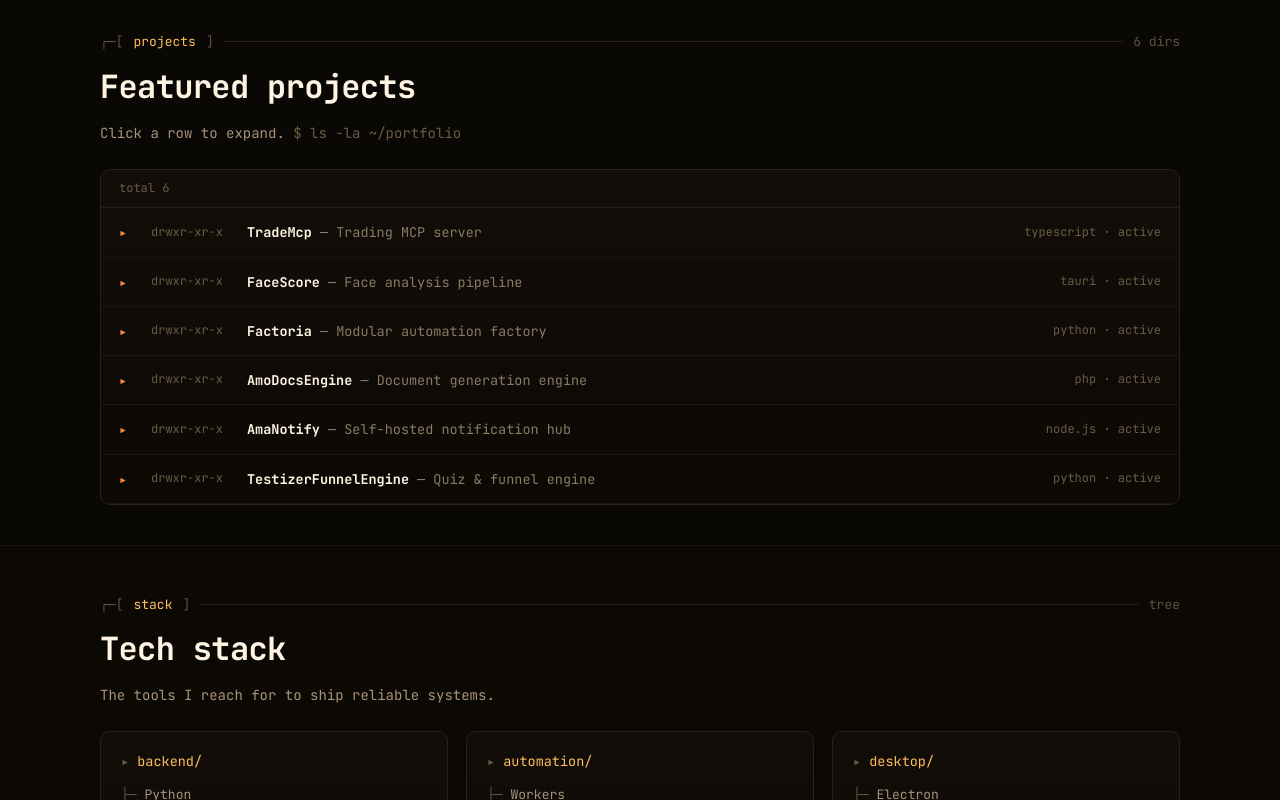
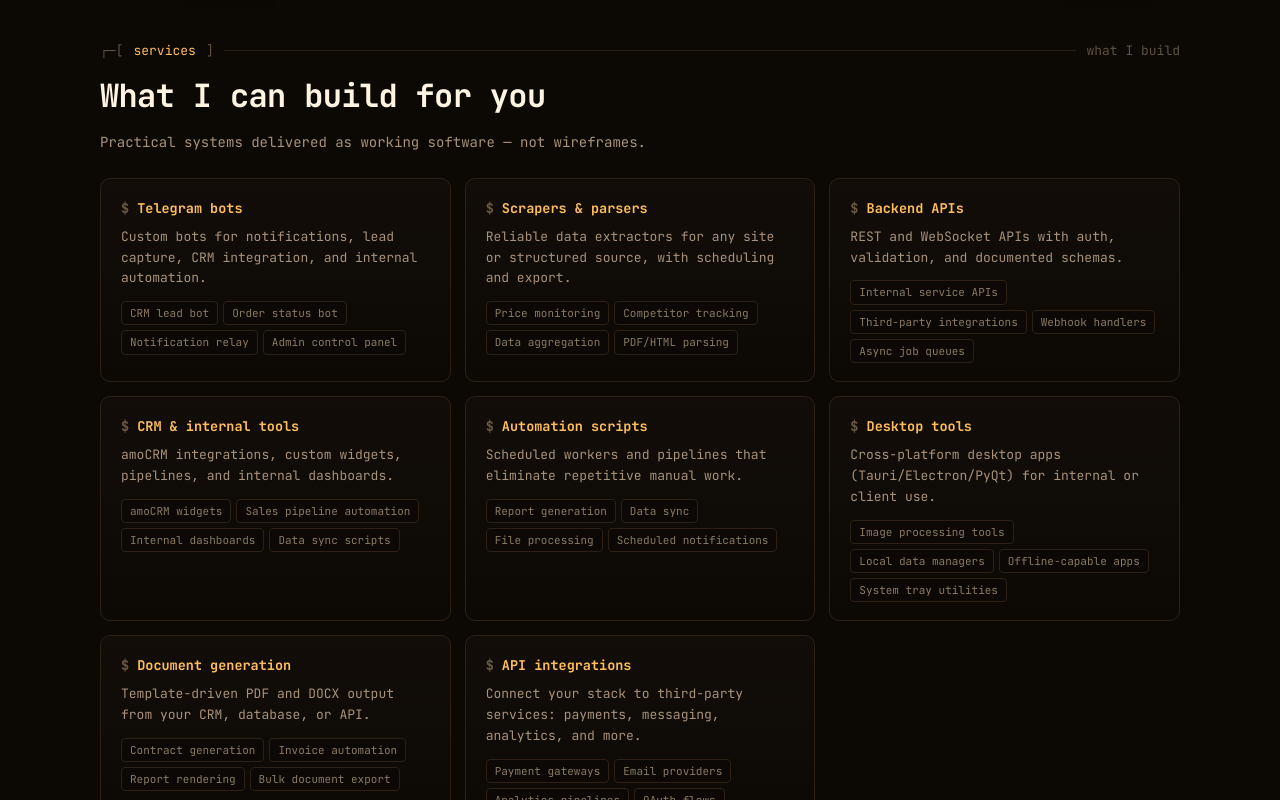
Before and after one commit to AmaLS367/AmaLS367, a React (Vite) app: page / in a window 1280 px wide. Shown: the part 960-1760 px from the top of the page. Built offline with nearby package versions, Linux system fonts and the light colour scheme; the HTML template or start-up script is replaced by a standard one.

Commit message:
feat: add services section with 8 service categories

```diff
--- /dev/null
+++ b/src/components/Services/ServicesSection.tsx
@@ -0,0 +1,65 @@
+import { servicesData } from "@/data/services";
+import { C } from "@/data/theme";
+
+export function ServicesSection() {
+  return (
+    <section
+      id="services"
+      style={{ borderTop: "1px solid #1e160d", background: "rgba(15,11,6,.5)" }}
+    >
+      <div style={{ maxWidth: "1120px", margin: "0 auto", padding: "48px 20px" }}>
+        <div style={{ display: "flex", alignItems: "center", gap: "10px", fontSize: "13px", color: "var(--c1)", marginBottom: "8px" }}>
+          <span style={{ color: "#5f5240" }}>┌─[</span>
+          <span>services</span>
+          <span style={{ color: "#5f5240" }}>]</span>
+          <span style={{ flex: 1, height: "1px", background: "#271d12" }}></span>
+          <span style={{ color: "#5f5240" }}>what I build</span>
+        </div>
+        <h2 style={{ margin: "0 0 2px", fontSize: "clamp(23px,3.2vw,32px)", fontWeight: 800, letterSpacing: "-.02em", color: "#fff4e2" }}>
+          What I can build for you
+        </h2>
+        <p style={{ margin: "8px 0 0", color: "#a8927a", fontSize: "14px" }}>
+          Practical systems delivered as working software — not wireframes.
+        </p>
+
+        <div style={{ marginTop: "24px", display: "grid", gap: "14px", gridTemplateColumns: "repeat(auto-fill,minmax(260px,1fr))" }}>
+          {servicesData.map((s) => (
+            <div
+              key={s.id}
+              style={{
+                border: "1px solid #2c2114",
+                borderRadius: "10px",
+                background: "linear-gradient(180deg,#120d08,#0c0905)",
+                padding: "18px 20px"
+              }}
+            >
+              <div style={{ color: "var(--c1)", fontSize: "13.5px", fontWeight: 700, marginBottom: "8px" }}>
+                <span style={{ color: "#6b5b45" }}>$ </span>{s.name}
+              </div>
+              <p style={{ margin: "0 0 12px", color: "#a8927a", fontSize: "13px", lineHeight: 1.6 }}>
+                {s.description}
+              </p>
+              <div style={{ display: "flex", flexWrap: "wrap", gap: "5px" }}>
+                {s.examples.map((ex) => (
+                  <span
+                    key={ex}
+                    style={{
+                      border: "1px solid #2c2114",
+                      background: "rgba(10,8,5,.6)",
+                      padding: "2px 8px",
+                      borderRadius: "4px",
+                      fontSize: "11px",
+                      color: C.mu
+                    }}
+                  >
+                    {ex}
+                  </span>
+                ))}
+              </div>
+            </div>
+          ))}
+        </div>
+      </div>
+    </section>
+  );
+}
--- /dev/null
+++ b/src/data/services.ts
@@ -0,0 +1,57 @@
+export type Service = {
+  id: string;
+  name: string;
+  description: string;
+  examples: string[];
+};
+
+export const servicesData: Service[] = [
+  {
+    id: "tg-bots",
+    name: "Telegram bots",
+    description: "Custom bots for notifications, lead capture, CRM integration, and internal automation.",
+    examples: ["CRM lead bot", "Order status bot", "Notification relay", "Admin control panel"]
+  },
+  {
+    id: "scrapers",
+    name: "Scrapers & parsers",
+    description: "Reliable data extractors for any site or structured source, with scheduling and export.",
+    examples: ["Price monitoring", "Competitor tracking", "Data aggregation", "PDF/HTML parsing"]
+  },
+  {
+    id: "backend-apis",
+    name: "Backend APIs",
+    description: "REST and WebSocket APIs with auth, validation, and documented schemas.",
+    examples: ["Internal service APIs", "Third-party integrations", "Webhook handlers", "Async job queues"]
+  },
+  {
+    id: "crm-tools",
+    name: "CRM & internal tools",
+    description: "amoCRM integrations, custom widgets, pipelines, and internal dashboards.",
+    examples: ["amoCRM widgets", "Sales pipeline automation", "Internal dashboards", "Data sync scripts"]
+  },
+  {
+    id: "automation",
+    name: "Automation scripts",
+    description: "Scheduled workers and pipelines that eliminate repetitive manual work.",
+    examples: ["Report generation", "Data sync", "File processing", "Scheduled notifications"]
+  },
+  {
+    id: "desktop",
+    name: "Desktop tools",
+    description: "Cross-platform desktop apps (Tauri/Electron/PyQt) for internal or client use.",
+    examples: ["Image processing tools", "Local data managers", "Offline-capable apps", "System tray utilities"]
+  },
+  {
+    id: "documents",
+    name: "Document generation",
+    description: "Template-driven PDF and DOCX output from your CRM, database, or API.",
+    examples: ["Contract generation", "Invoice automation", "Report rendering", "Bulk document export"]
+  },
+  {
+    id: "integrations",
+    name: "API integrations",
+    description: "Connect your stack to third-party services: payments, messaging, analytics, and more.",
+    examples: ["Payment gateways", "Email providers", "Analytics pipelines", "OAuth flows"]
+  }
+];
--- a/src/pages/Index.tsx
+++ b/src/pages/Index.tsx
@@ -3,6 +3,7 @@ import { projectsData } from "@/data/projects";
 import { stackData } from "@/data/stack";
 import { contactsData } from "@/data/contacts";
 import { C, themes, type ThemeName } from "@/data/theme";
+import { ServicesSection } from "@/components/Services/ServicesSection";
 
 type TerminalLine = {
   text: string;
@@ -265,6 +266,7 @@ const Index = () => {
             <a href="#top" style={{ flex: "none", display: "inline-flex", alignItems: "center", gap: "6px", padding: "5px 13px", fontSize: "12.5px", textDecoration: "none", color: "#0a0805", background: "var(--c1)", borderRadius: "5px 5px 0 0" }}>● ama.dev</a>
             <a href="#projects" className="text-[#8a7a63] hover:text-[#ece0cf] transition-colors" style={{ flex: "none", padding: "5px 13px", fontSize: "12.5px", textDecoration: "none" }}>projects</a>
             <a href="#stack" className="text-[#8a7a63] hover:text-[#ece0cf] transition-colors" style={{ flex: "none", padding: "5px 13px", fontSize: "12.5px", textDecoration: "none" }}>stack</a>
+            <a href="#services" className="text-[#8a7a63] hover:text-[#ece0cf] transition-colors" style={{ flex: "none", padding: "5px 13px", fontSize: "12.5px", textDecoration: "none" }}>services</a>
             <a href="#contact" className="text-[#8a7a63] hover:text-[#ece0cf] transition-colors" style={{ flex: "none", padding: "5px 13px", fontSize: "12.5px", textDecoration: "none" }}>contact</a>
           </div>
           <div style={{ flex: "none", display: "flex", alignItems: "center", gap: "7px" }} title="theme">
@@ -385,6 +387,8 @@ const Index = () => {
             </div>
           </div>
         </section>
+
+        <ServicesSection />
 
         {/* Projects: directory listing */}
         <section id="projects" style={{ maxWidth: "1120px", margin: "0 auto", padding: "40px 20px" }}>
```
